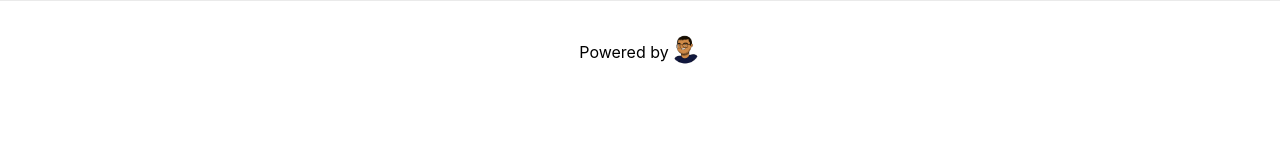
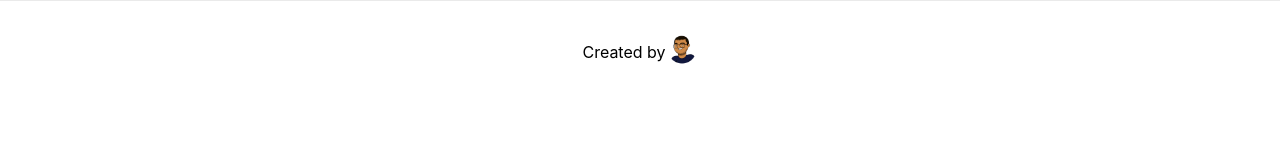
Before and after one commit to abeciana1/learne-frontend, a Next.js app: page / in a window 1280 px wide. Shown: the top 160 px of the page. Built offline with nearby package versions, Linux system fonts and the light colour scheme.

Commit message:
Added folder for DefaultMargin comp

```diff
--- a/pages/index.tsx
+++ b/pages/index.tsx
@@ -32,7 +32,7 @@ const Home: NextPage = () => {
           target="_blank"
           rel="noopener noreferrer"
         >
-          Powered by{' '}
+          Created by{' '}
           <span>
             <Image src="/profile-pic.png" alt="Abeciana Logo" width={32} height={32} />
           </span>
```
Also changed, not shown: components/_layouts/DefaultMargin/index.tsx (added), 1 other file (tests, documents, lock files or other folders).
